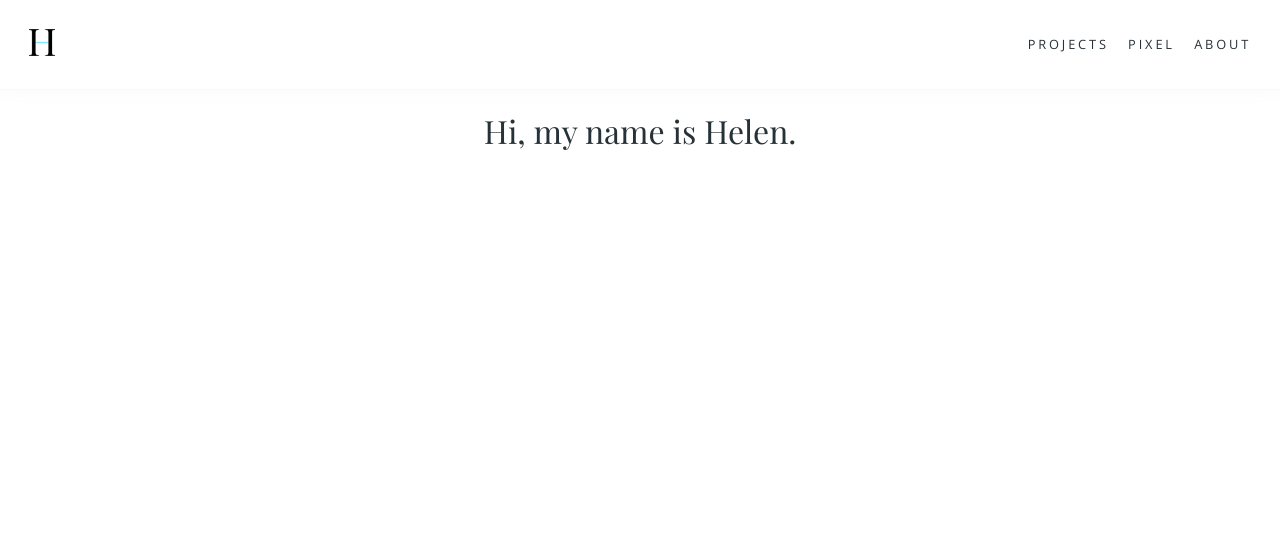
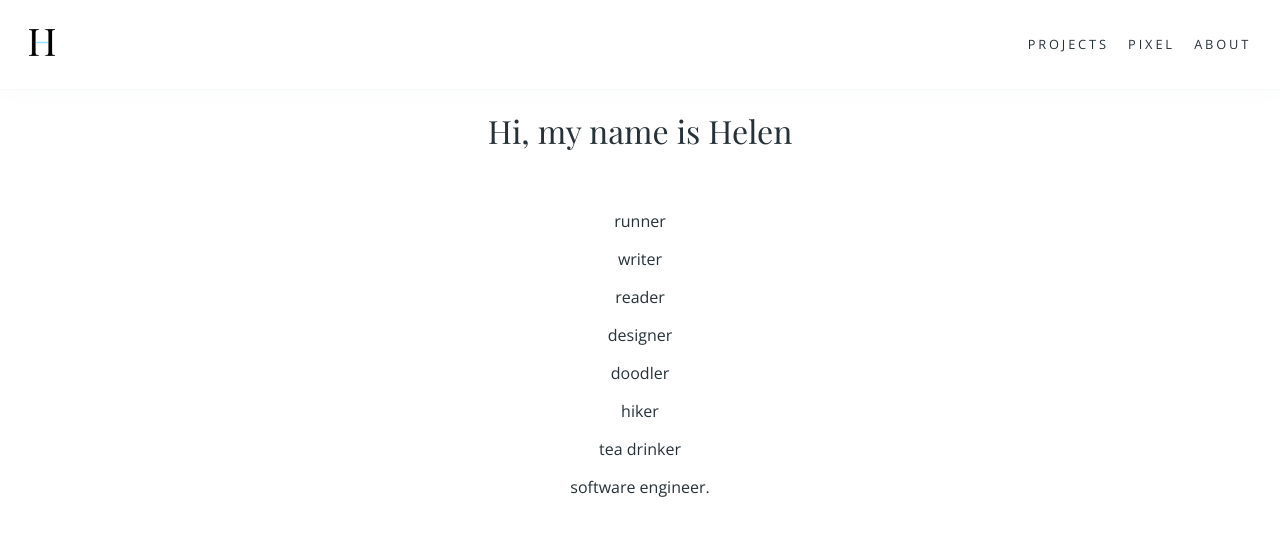
Before and after one commit to helencho/website, a React (Create React App) app: page / in a window 1280 px wide. Shown: the top 536 px of the page. Built offline with nearby package versions, Linux system fonts and the light colour scheme.

Commit message:
add minor details about myself on homepage

```diff
--- a/src/components/pages/Home.js
+++ b/src/components/pages/Home.js
@@ -4,7 +4,17 @@ class Home extends Component {
     render() {
         return (
             <div className="Home fadein">
-                <h1 className="main-header">Hi, my name is Helen.</h1>
+                <h1 className="main-header">Hi, my name is Helen</h1>
+                <main>
+                    <p>runner</p>
+                    <p>writer</p>
+                    <p>reader</p>
+                    <p>designer</p>
+                    <p>doodler</p>
+                    <p>hiker</p>
+                    <p>tea drinker</p>
+                    <p>software engineer.</p>
+                </main>
             </div>
         )
     }
--- a/src/stylesheets/App.css
+++ b/src/stylesheets/App.css
@@ -126,7 +126,19 @@
 }
 
 /*--------------------*/
-/*       Anchor       */
+/*    PAGE : Home    */
+/*--------------------*/
+.Home main {
+    padding: 0 2.4rem;
+    margin: 2.4rem auto;
+    text-align: center;
+}
+.Home main > p {
+    padding-bottom: 16px;
+}
+
+/*--------------------*/
+/*  ELEMENT : Anchor  */
 /*--------------------*/
 .Anchor {
     display: inline-block;
```
